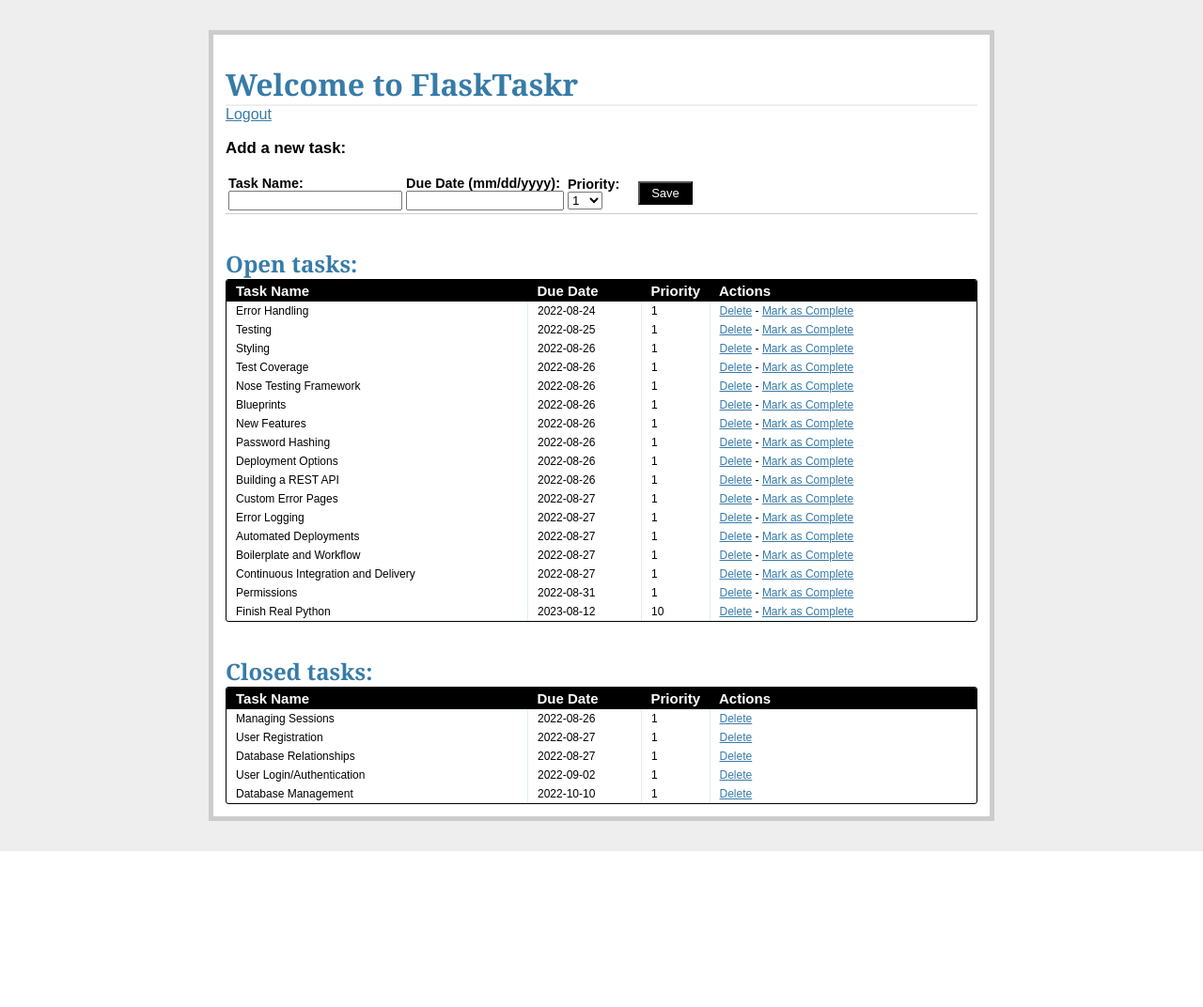
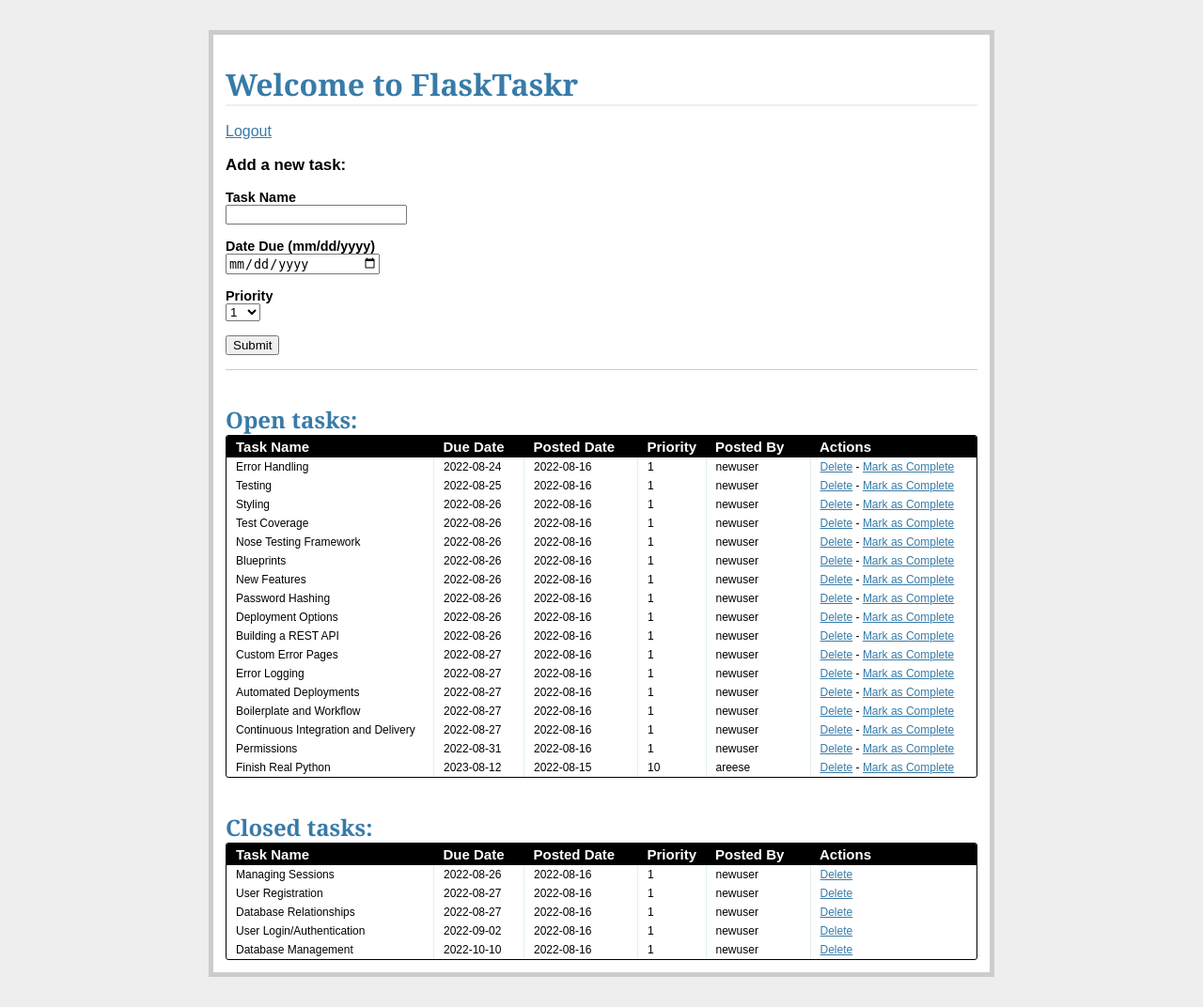
Before and after one commit to reeseIP/flasktaskr, a Flask app: page /tasks/ in a window 1280 px wide. Shown: the whole page at 94% size. Before the commit the page ends 906 px from the top, so only its background shows below. Run offline with Flask 2, Linux system fonts and the light colour scheme; a user stored in the database is signed in; data comes from the database, SQL or seed files in the repository; both versions use the stored data as it was after the commit.

Commit message:
update 08/17

```diff
--- a/_config.py
+++ b/_config.py
@@ -5,8 +5,8 @@ basedir = os.path.abspath(os.path.dirname(__file__))
 
 # config
 DATABASE = 'flasktaskr.db'
-USERNAME = 'admin'
-PASSWORD = 'admin'
+#USERNAME = 'admin'
+#PASSWORD = 'admin'
 WTF_CSRF_ENABLED = True
 SECRET_KEY = 'bishuguessedit'
 
--- a/database_create.py
+++ b/database_create.py
@@ -19,7 +19,7 @@ from datetime import date
 db.create_all()
 
 #insert data
-db.session.add(Task('Finish this tutorial', date(2022,8,12), 10, 1))
-db.session.add(Task('Finish Real Python', date(2023,8,12), 10, 1))
+#db.session.add(Task('Finish this tutorial', date(2022,8,12), 10, 1))
+#db.session.add(Task('Finish Real Python', date(2023,8,12), 10, 1))
 
 db.session.commit()
--- a/forms.py
+++ b/forms.py
@@ -1,18 +1,31 @@
 from flask_wtf import Form
 from wtforms import StringField, DateField, IntegerField, \
-    SelectField
-from wtforms.validators import DataRequired
+    SelectField, PasswordField
+from wtforms.validators import DataRequired, Length, EqualTo
 
 class AddTaskForm(Form):
     task_id = IntegerField()
     name = StringField('Task Name', validators=[DataRequired()])
     due_date = DateField(
         'Date Due (mm/dd/yyyy)',
-        validators=[DataRequired()],
-        format='%m/%d/%Y')
+        validators=[DataRequired()] #format='%m/%d/%Y'
+    )
     priority = SelectField(
         'Priority',
         validators=[DataRequired()],
-        choices=[('1','1'),('2','2'),('3','3'),('4','4'),('5','5'),
-            ('6','6'),('7','7'),('8','8'),('9','9'),('10','10')])
+        choices=[
+            ('1', '1'), ('2', '2'), ('3', '3'), ('4', '4'), ('5', '5'),
+            ('6', '6'), ('7', '7'), ('8', '8'), ('9', '9'), ('10', '10')
+        ]
+    )
     status = IntegerField('Status')
+
+class RegisterForm(Form):
+    name = StringField('Username',validators=[DataRequired(),Length(min=6,max=25)])
+    email = StringField('Email',validators=[DataRequired(),Length(min=6, max=40)])
+    password = PasswordField('Password',validators=[DataRequired(),Length(min=6,max=40)])
+    confirm = PasswordField('Repeat Password',validators=[DataRequired(),EqualTo('password',message ='Passwords must match')])
+
+class LoginForm(Form):
+    name = StringField('Username',validators=[DataRequired()])
+    password = PasswordField('Password',validators=[DataRequired()])
--- a/static/css/main.css
+++ b/static/css/main.css
@@ -134,3 +134,12 @@ label {
   text-decoration:none;
   position:relative;
 }
+
+.inline-form .input-group {
+  display: inline-block;
+  marign: 10px 5px;
+}
+
+.input-group input {
+  width: 100%;
+}
--- a/templates/tasks.html
+++ b/templates/tasks.html
@@ -2,43 +2,31 @@
 {% block content %}
 
 <h1>Welcome to FlaskTaskr</h1>
+<br>
 <a href="{{ url_for('logout') }}">Logout</a>
 <div class="add-task">
   <h3>Add a new task:</h3>
-  <table>
-    <tr>
-      <form action="{{ url_for('new_task') }}" method="post">
-        <td>
-          <label>Task Name:</label>
-          <input name="name" type="text">
-        </td>
-        <td>
-          <label>Due Date (mm/dd/yyyy):</label>
-          <input name="due_date" type="text" style="width:160px;">
-        </td>
-        <td>
-          <label>Priority:</label>
-          <select name="priority" width="100px">
-            <option value="1">1</option>
-            <option value="2">2</option>
-            <option value="3">3</option>
-            <option value="4">4</option>
-            <option value="5">5</option>
-            <option value="6">6</option>
-            <option value="7">7</option>
-            <option value="8">8</option>
-            <option value="9">9</option>
-            <option value="10">10</option>
-          </select>
-        </td>
-        <td>
-          &nbsp;
-          &nbsp;
-          <input class="button" type="submit" value="Save">
-        </td>
+  <form action="{{ url_for('new_task') }}" method="post" class="inline-form">
+    {{ form.csrf_token }}
+    <div class="input-group">
+      {{ form.name.label }}
+      {{ form.name }}
+    </div>
+	<br>
+    <div class='input-group'>
+      {{ form.due_date.label }}
+      {{ form.due_date }}
+    </div>
+	<br>
+    <div class="input-group">
+      {{ form.priority.label }}
+      {{ form.priority }}
+    </div>
+	<br>
+    <div class="input-group">
+      <button type="submit">Submit</button>
+    </div>
   </form>
-    </tr>
-  </table>
 </div>
 <div class="entries">
   <br>
@@ -48,17 +36,21 @@
     <table>
       <thead>
         <tr>
-          <th width="300px"><strong>Task Name</strong></th>
-          <th width="100px"><strong>Due Date</strong></th>
+          <th width="200px"><strong>Task Name</strong></th>
+          <th width="75px"><strong>Due Date</strong></th>
+          <th width="100px"><strong>Posted Date</strong></th>
           <th width="50px"><strong>Priority</strong></th>
+          <th width="90px"><strong>Posted By</strong></th>
           <th><strong>Actions</strong></th>
         </tr>
       </thead>
       {% for task in open_tasks %}
         <tr>
-          <td width="300px">{{ task.name }}</td>
-          <td width="100px">{{ task.due_date }}</td>
+          <td width="200px">{{ task.name }}</td>
+          <td width="75px">{{ task.due_date }}</td>
+          <td width="100px">{{ task.posted_date }}</td>
           <td width="50px">{{ task.priority }}</td>
+          <td width="90px">{{ task.poster.name }}</td>
           <td>
             <a href="{{ url_for('delete_entry', task_id = task.task_id) }}">Delete</a>  -
             <a href="{{ url_for('complete', task_id = task.task_id) }}">Mark as Complete</a>
@@ -67,26 +59,30 @@
       {% endfor %}
     </table>
   </div>
+</div>
 <br>
 <br>
-</div>
 <div class="entries">
   <h2>Closed tasks:</h2>
   <div class="datagrid">
     <table>
       <thead>
         <tr>
-        <th width="300px"><strong>Task Name</strong></th>
-        <th width="100px"><strong>Due Date</strong></th>
+          <th width="200px"><strong>Task Name</strong></th>
+          <th width="75px"><strong>Due Date</strong></th>
+          <th width="100px"><strong>Posted Date</strong></th>
           <th width="50px"><strong>Priority</strong></th>
+          <th width="90px"><strong>Posted By</strong></th>
           <th><strong>Actions</strong></th>
         </tr>
       </thead>
       {% for task in closed_tasks %}
         <tr>
-          <td width="300px">{{ task.name }}</td>
-          <td width="100px">{{ task.due_date }}</td>
+          <td width="200px">{{ task.name }}</td>
+          <td width="75px">{{ task.due_date }}</td>
+          <td width="100px">{{ task.posted_date }}</td>
           <td width="50px">{{ task.priority }}</td>
+          <td width="90px">{{ task.poster.name }}</td>
           <td>
              <a href="{{ url_for('delete_entry', task_id = task.task_id) }}">Delete</a>
           </td>
--- a/views.py
+++ b/views.py
@@ -1,5 +1,6 @@
 #import sqlite3
-from forms import AddTaskForm
+import datetime
+from forms import AddTaskForm, RegisterForm, LoginForm
 from functools import wraps
 from flask_sqlalchemy import SQLAlchemy
 
@@ -11,7 +12,7 @@ app = Flask(__name__)
 app.config.from_object('_config')
 db = SQLAlchemy(app)
 
-from models import Task
+from models import Task, User
 
 # helper functions
 
@@ -33,21 +34,30 @@ def login_required(test):
 @app.route('/logout/')
 def logout():
     session.pop('logged_in', None)
+    session.pop('user_id', None)
     flash('Goodbye!')
     return redirect(url_for('login'))
 
 @app.route('/', methods =['GET','POST'])
 def login():
+    error = None
+    form = LoginForm(request.form)
     if request.method == 'POST':
-        if request.form['username'] != app.config['USERNAME'] \
-          or request.form['password'] != app.config['PASSWORD']:
-            error = 'Invalid credentials. Please try again.'
-            return render_template('login.html',error=error)
+        if form.validate():
+            #if request.form['username'] != app.config['USERNAME'] \
+            #  or request.form['password'] != app.config['PASSWORD']:
+            user = User.query.filter_by(name=request.form['name']).first()
+            if user is not None and user.password == request.form['password']:
+                session['logged_in'] = True
+                session['user_id'] = user.id
+                flash('Welcome!')
+                return redirect(url_for('tasks'))
+            else:
+                error = 'Invalid credentials. Please try again.'
+                return render_template('login.html',form=form,error=error)
         else:
-            session['logged_in'] = True
-            flash('Welcome!')
-            return redirect(url_for('tasks'))
-    return render_template('login.html')
+            error = 'Both fields are required.'
+    return render_template('login.html',form=form,error=error)
 
 @app.route('/tasks/')
 @login_required
@@ -92,16 +102,22 @@ def new_task():
     #    return redirect(url_for('tasks'))
     form = AddTaskForm(request.form)
     if request.method == 'POST':
-        if form.validate_on_submit():
+        if form.validate():
             new_task = Task(
                         form.name.data,
                         form.due_date.data,
                         form.priority.data,
-                        '1')
+                        datetime.datetime.utcnow(),
+                        '1',
+                        session['user_id'])
             db.session.add(new_task)
             db.session.commit()
             flash('New entry was successfully added.')
-    return redirect(url_for('tasks'))
+            return redirect(url_for('tasks'))
+        else:
+            flash('All fields are required.')
+            return redirect(url_for('tasks'))
+    return render_template('tasks.html',form=form)
 
 @app.route('/complete/<int:task_id>/')
 @login_required
@@ -128,3 +144,18 @@ def delete_entry(task_id):
     db.session.commit()
     flash('Task has been deleted.')
     return redirect(url_for('tasks'))
+
+@app.route('/register/', methods=['GET','POST'])
+def register():
+    error = None
+    form = RegisterForm(request.form)
+    if request.method == 'POST':
+        if form.validate():
+            new_user = User(form.name.data,
+                            form.email.data,
+                            form.password.data,)
+            db.session.add(new_user)
+            db.session.commit()
+            flash('Thanks for registering. Please login.')
+            return redirect(url_for('login'))
+    return render_template('register.html',form=form,error=error)
```
Also changed, not shown: db_migrate.py (added, +29 -0 lines), models.py (+32 -9 lines), templates/login.html (+11 -8 lines), templates/register.html (added, +35 -0 lines), flasktaskr.db. Lines whose indentation alone changed are shown as unchanged.
